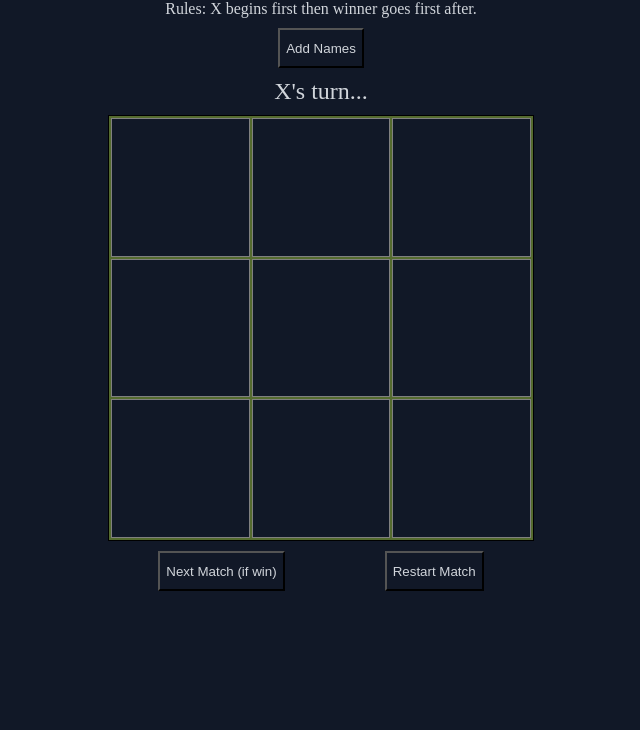
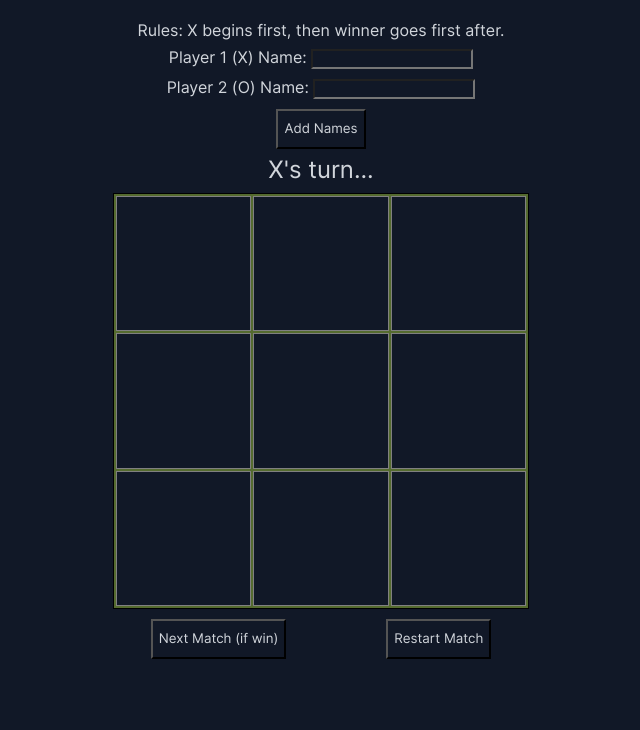
Before and after one commit to Michael-Mine/odin-tic-tac-toe, a plain HTML site: page index.html in a window 1280 px wide. Shown: the part 70-800 px from the top of the page, without its empty margins (319-959 px from the left). Drawn offline with Linux system fonts and the light colour scheme.

Commit message:
Add title and font

```diff
--- a/index.html
+++ b/index.html
@@ -9,17 +9,19 @@
 </head>
 <body>
     <div class="container">
+        <h1>Tic Tac Toe Game</h1>
+        <div class="rules">
+            Rules: X begins first, then winner goes first after.
+        </div>
         <div class="input">
-            Player 1 (X) name:
+            Player 1 (X) Name:
             <input type="text" id="player-one-name">
         </div>
         <div class="input">
-            Player 2 (O) name:
+            Player 2 (O) Name:
             <input type="text" id="player-two-name">
         </div>
-        <div class="rules">
-            Rules: X begins first then winner goes first after.
-        </div>
+
         <div class="button">
             <button id="names-button">Add Names</button>
         </div>
--- a/style.css
+++ b/style.css
@@ -1,6 +1,15 @@
+@font-face {
+  font-family: "inter";
+  src:
+    url("inter-regular-webfont.woff2") format("woff2");
+  font-weight: normal;
+  font-style: normal;
+}
+
 * {
     color: rgb(209, 213, 219);
     background-color: rgb(17, 24, 39);
+    font-family: 'inter';
 }
 .container {
   display: flex;
@@ -15,8 +24,8 @@
 
 .board {
   display: grid;
-  height: 420px;
-  width: 420px;
+  height: 410px;
+  width: 410px;
   grid-template-columns: repeat(3, 1fr);
   grid-template-rows: repeat(3, 1fr);
   border: 1px solid black;
```
Also changed, not shown: inter-regular-webfont.woff2 (added).
